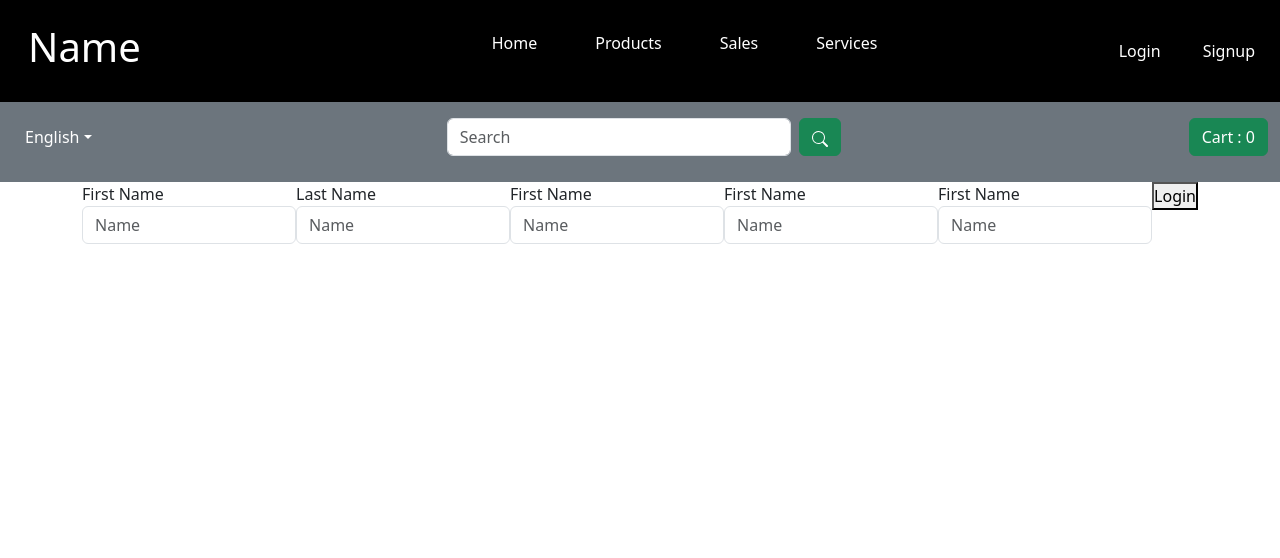
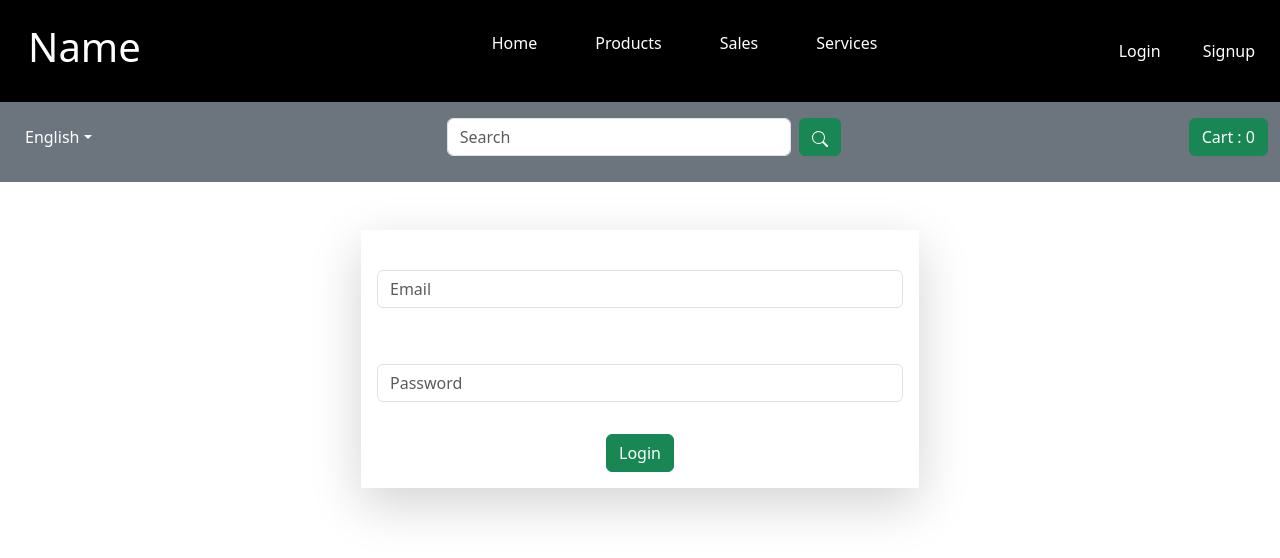
Before and after one commit to ak007TheBoss/React-Ecom, a React (Vite) app in the folder Frontend/: page /login in a window 1280 px wide. Shown: the top 558 px of the page. Built offline with nearby package versions, Linux system fonts and the light colour scheme.

Commit message:
signup page add searchslice add

```diff
--- a/Frontend/src/pages/Login.jsx
+++ b/Frontend/src/pages/Login.jsx
@@ -4,32 +4,21 @@ const Login = () => {
   return (
     <>
     <Navbarcomponent/>
-      <div className='container d-flex justify-content-center'>
-        <div className='d-block'>
-
-            <label htmlFor="name">First Name</label>
-            <input type="text" name="name" id="" placeholder='Name' className='form-control'/>
-          </div>
-          <div className='d-block'>
-            <label htmlFor="name">Last Name</label>
-            <input type="text" name="lname" id="" placeholder='Name' className='form-control'/>
-          </div>
-          <div className='d-block'>
-            <label htmlFor="name">First Name</label>
-            <input type="text" name="name" id="" placeholder='Name' className='form-control'/>
-          </div>
-          <div className='d-block'>
-            <label htmlFor="name">First Name</label>
-            <input type="text" name="name" id="" placeholder='Name' className='form-control'/>
-          </div>
-          <div className='d-block'>
-            <label htmlFor="name">First Name</label>
-            <input type="text" name="name" id="" placeholder='Name' className='form-control'/>
-          </div>
-          <div  className='d=block'>
-            <button>Login</button>
-          </div>
-        </div>
+    <div className="container my-5">
+            <div className="col-md-6 shadow-lg mt-5 offset-md-3">
+                    <div className="p-3 container">
+                        <label htmlFor="fname" className="text-white">Email</label>
+                        <input type="text" name="" id="fname" placeholder="Email" className="form-control"/>
+                    </div>
+                    <div className="p-3 container">
+                        <label htmlFor="lname" className="text-white">Password</label>
+                        <input type="text" name="" id="lname" placeholder="Password" className="form-control"/>
+                    </div>
+                    <div className='p-3 container d-flex justify-content-center'>
+                        <button className='btn btn-success'>Login</button>
+                    </div>
+                    </div>
+    </div>
     </>
 
   )
--- a/Frontend/src/pages/Products.jsx
+++ b/Frontend/src/pages/Products.jsx
@@ -6,11 +6,14 @@ import { cartdata, sum } from '../slices/cartsumSlice'
 const Products = () => {
 
   const cardData = useSelector((state)=>state.carddatashow.showData)
-
+  const searchdata = useSelector((state)=>state.searchdata.searchdata)
   const dispatch = useDispatch()
   const sendcartData =(data)=>{
     dispatch(sum(1))
     dispatch(cartdata(data))
+  }
+  const searchdatas = () =>{
+    console.log("yessir")
   }
   return (
     <>
@@ -23,7 +26,8 @@ const Products = () => {
 
             <div className='my-3 d-flex justify-content-evenly shadow-lg'>
               <input type="text" name="" id="" placeholder='Search our products' className='form-control'/>
-              <button className='btn btn-success'><svg xmlns="http://www.w3.org/2000/svg" width="16" height="16" fill="currentColor" className="bi bi-search" viewBox="0 0 16 16">
+              <button className='btn btn-success'
+              onClick={()=>searchdatas}><svg xmlns="http://www.w3.org/2000/svg" width="16" height="16" fill="currentColor" className="bi bi-search" viewBox="0 0 16 16">
               <path d="M11.742 10.344a6.5 6.5 0 1 0-1.397 1.398h-.001q.044.06.098.115l3.85 3.85a1 1 0 0 0 1.415-1.414l-3.85-3.85a1 1 0 0 0-.115-.1zM12 6.5a5.5 5.5 0 1 1-11 0 5.5 5.5 0 0 1 11 0"/>
             </svg></button>
             </div>
--- a/Frontend/src/pages/Signup.jsx
+++ b/Frontend/src/pages/Signup.jsx
@@ -1,8 +1,39 @@
 import React from 'react'
+import Navbarcomponent from '../components/Navbarcomponent'
 
 const Signup = () => {
   return (
-    <div>Signup</div>
+    <>
+    <Navbarcomponent/>
+    <div className="container my-5">
+    <div className="col-md-6 shadow-lg mt-5 offset-md-3">
+
+            <div className="p-3 container">
+                <label htmlFor="fname" className="text-white">Name</label>
+                <input type="text" name="" id="fname" placeholder="Name" className="form-control"/>
+            </div>
+            <div className='p-3 container'>
+              <label htmlFor="fname" className="text-white">Number</label>
+              <input type="text" name="" id="fname" placeholder="Number" className="form-control"/>
+            </div>
+            <div className="p-3 container">
+                <label htmlFor="fname" className="text-white">Email</label>
+                <input type="text" name="" id="fname" placeholder="Email" className="form-control"/>
+            </div>
+            <div className="p-3 container">
+                <label htmlFor="lname" className="text-white">Password</label>
+                <input type="text" name="" id="lname" placeholder="Password" className="form-control"/>
+            </div>
+            <div className='p-3 container'>
+            <label htmlFor="fname" className="text-white">COnfirm password</label>
+            <input type="text" name="" id="fname" placeholder="Confirm Password" className="form-control"/>
+            </div>
+            <div className='p-3 container d-flex justify-content-center'>
+                <button className='btn btn-success'>Signup</button>
+            </div>
+            </div>
+      </div>
+    </>
   )
 }
 
--- a/Frontend/src/slices/searchSlice.jsx
+++ b/Frontend/src/slices/searchSlice.jsx
@@ -12,3 +12,6 @@ const searchSlice = createSlice({
         }
     }
 })
+
+export const{searchedData} = searchSlice.actions
+export default searchSlice.reducer
--- a/Frontend/src/store.jsx
+++ b/Frontend/src/store.jsx
@@ -1,10 +1,12 @@
 import { configureStore } from "@reduxjs/toolkit";
 import pushdataSliceReducer from './slices/pushdataSlice'
 import cartsumsliceReducer from './slices/cartsumSlice'
+import searchSliceReducer from './slices/searchSlice'
 const store = configureStore({
     reducer:{
         carddatashow:pushdataSliceReducer,
-        cartsum:cartsumsliceReducer
+        cartsum:cartsumsliceReducer,
+        searchdata:searchSliceReducer
     }
 
 
```
